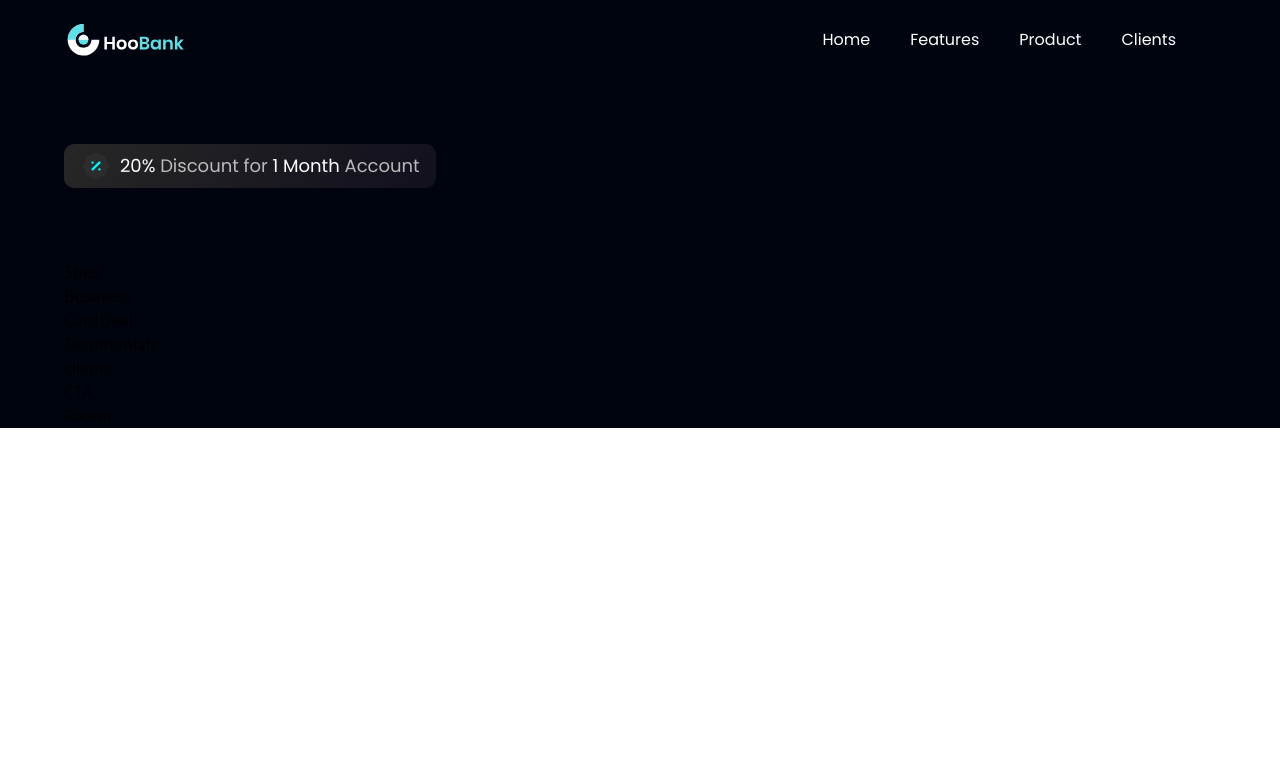
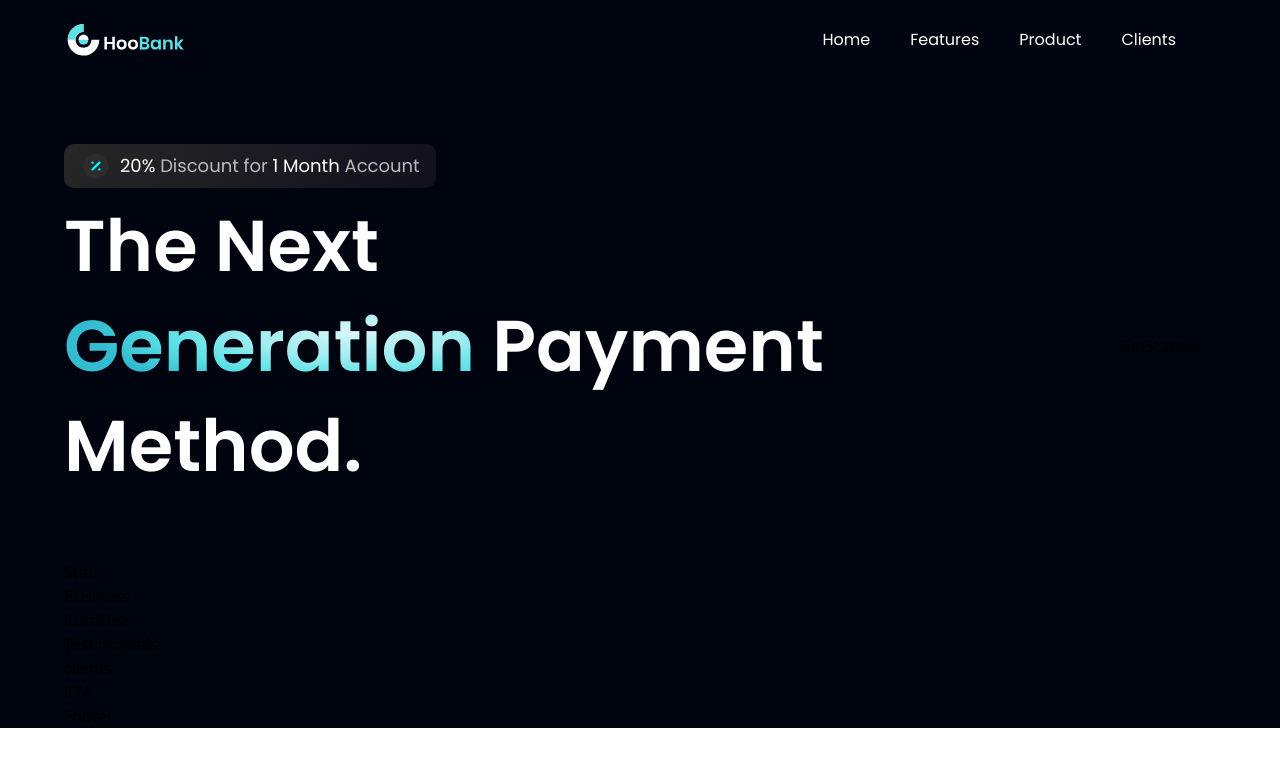
Before and after one commit to andgarzonmal/Business-App-, a React (Vite) app: page / in a window 1280 px wide. Shown: the top 766 px of the page. Built offline with nearby package versions, Linux system fonts and the light colour scheme.

Commit message:
Set up hero section title

```diff
--- a/src/components/Hero.jsx
+++ b/src/components/Hero.jsx
@@ -1,6 +1,7 @@
 import React from 'react'
 import styles from '../style'
 import { discount } from '../assets'
+import GetStarted from './GetStarted'
 
 const Hero = () => {
   return (
@@ -21,6 +22,17 @@ const Hero = () => {
             </span> Account
           </p>
         </div>
+
+        <div className="flex flex-row justify-between items-center w-full">
+          <h1 className="flex-1 font-poppins font-semibold ss:text-[72px] text-[52px] text-white ss:leading-[100px] leading-[75px]">
+            The Next <br className="sm:block hidden"/>  {" "}
+            <span className="text-gradient">Generation</span> {" "}
+            Payment Method.
+          </h1>
+          <div className="ss:flex hidden md:mr-4 mr-0">
+            <GetStarted />
+          </div>
+        </div>
       </div>
     </section>
   )
```
